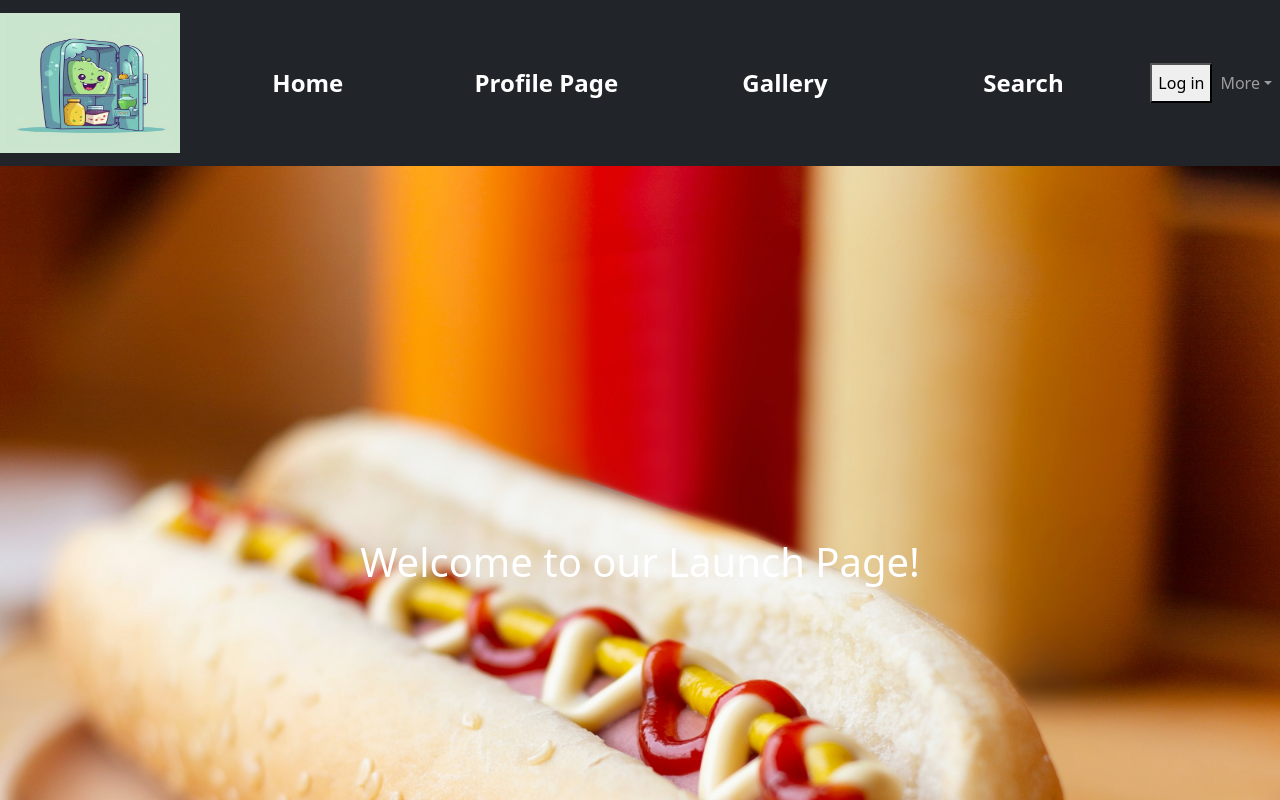
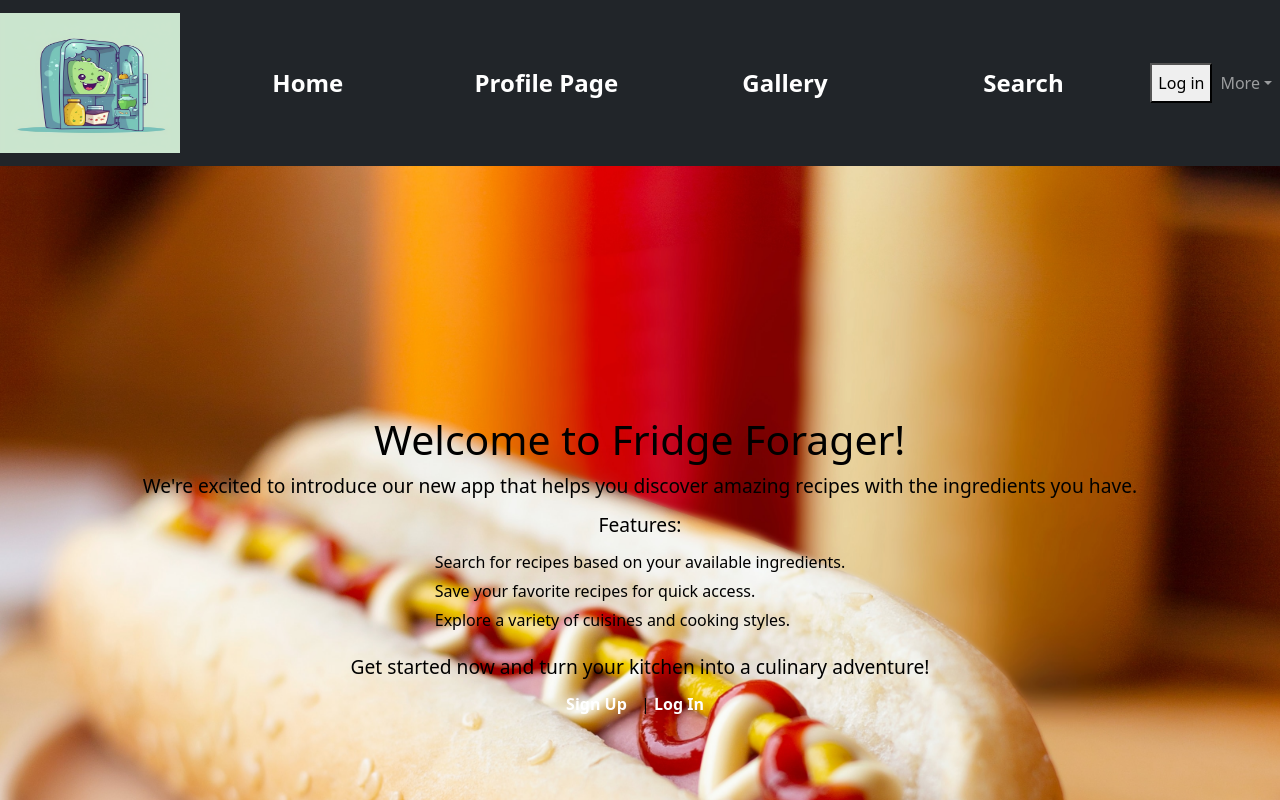
Before and after one commit to TEAM-BCKND/Fridge-Forager-Frontend, a React (Vite) app: page / in a window 1280 px wide. Shown: the top 800 px of the page. Built offline with nearby package versions, Linux system fonts and the light colour scheme; no server answers.

Commit message:
Updating Launch Home Page, add cool css styling

```diff
--- /dev/null
+++ b/src/components/LaunchPage.css
@@ -0,0 +1,57 @@
+.launch-page {
+    background-size: cover;
+    background-position: center;
+    min-height: 100vh;
+    display: flex;
+    flex-direction: column;
+    align-items: center;
+    justify-content: center;
+    color: #000;
+    background-image: url('/img/hotdog.jpg'); /* Replace with your image path */
+    animation: fadeIn 2s ease-in-out; /* Adjust the duration and easing as needed */
+}
+
+@keyframes pulse {
+    0% {
+        transform: scale(1);
+    }
+    50% {
+        transform: scale(1.2);
+    }
+    100% {
+        transform: scale(1);
+    }
+}
+
+.launch-page h1 {
+    /* ... other styles ... */
+    animation: pulse 2s infinite;
+}
+
+.launch-page p {
+    font-size: 1.2rem;
+    margin-bottom: 10px;
+}
+
+.launch-page ul {
+    list-style-type: none;
+    padding: 0;
+}
+
+.launch-page li {
+    margin-bottom: 5px;
+}
+
+.launch-page a {
+    color: #fff; /* Adjust link color */
+    text-decoration: none;
+    font-weight: bold;
+    margin-right: 10px;
+}
+
+.launch-page a:hover {
+    color: #ff4500; /* Change color on hover */
+}
+
+
+/* Add any other styles as needed */
--- a/src/components/LaunchPage.jsx
+++ b/src/components/LaunchPage.jsx
@@ -1,25 +1,55 @@
-import React from 'react';
-import backgroundImage from '/img/hotdog.jpg';
 
-function LaunchPage() {
+import React, { useState, useEffect } from 'react';
+import './LaunchPage.css'; // Import the CSS file for styling
+
+const backgroundImages = [
+    '/img/hotdog.jpg',
+    '/img/database-schema.png',
+    '/img/domain-model.png',
+    // Add more image URLs as needed
+];
+
+const LaunchPage = () => {
+    const [currentImageIndex, setCurrentImageIndex] = useState(0);
+
+    useEffect(() => {
+        const intervalId = setInterval(() => {
+            // Increment the index to switch to the next image
+            setCurrentImageIndex((prevIndex) => (prevIndex + 1) % backgroundImages.length);
+        }, 10000); // Change the interval as needed (e.g., 5000 milliseconds for 5 seconds)
+
+        // Clear the interval on component unmount
+        return () => clearInterval(intervalId);
+    }, []);
+
     const backgroundStyle = {
-        backgroundImage: `url(${backgroundImage})`,
-        backgroundSize: 'cover',
-        backgroundPosition: 'center',
-        minHeight: '100vh',
-        display: 'flex',
-        flexDirection: 'column',
-        alignItems: 'center',
-        justifyContent: 'center',
-        color: '#fff',
+        backgroundImage: `url(${backgroundImages[currentImageIndex]})`,
+        // ... other styles
     };
 
     return (
-        <div style={backgroundStyle}>
-            <h1>Welcome to our Launch Page!</h1>
-            {/* Add any content or links for your launch page */}
+        <div className="launch-page" style={backgroundStyle}>
+            <h1>Welcome to Fridge Forager!</h1>
+            <p>
+                We're excited to introduce our new app that helps you discover amazing recipes with the ingredients you have.
+            </p>
+            <p>
+                Features:
+            </p>
+            <ul>
+                <li>Search for recipes based on your available ingredients.</li>
+                <li>Save your favorite recipes for quick access.</li>
+                <li>Explore a variety of cuisines and cooking styles.</li>
+            </ul>
+            <p>
+                Get started now and turn your kitchen into a culinary adventure!
+            </p>
+            <div>
+                {/* Add any additional links or buttons for users to navigate */}
+                <a href="/signup">Sign Up</a> | <a href="/login">Log In</a>
+            </div>
         </div>
     );
-}
+};
 
 export default LaunchPage;
```
Also changed, not shown: 1 other file (tests, documents, lock files or other folders).
